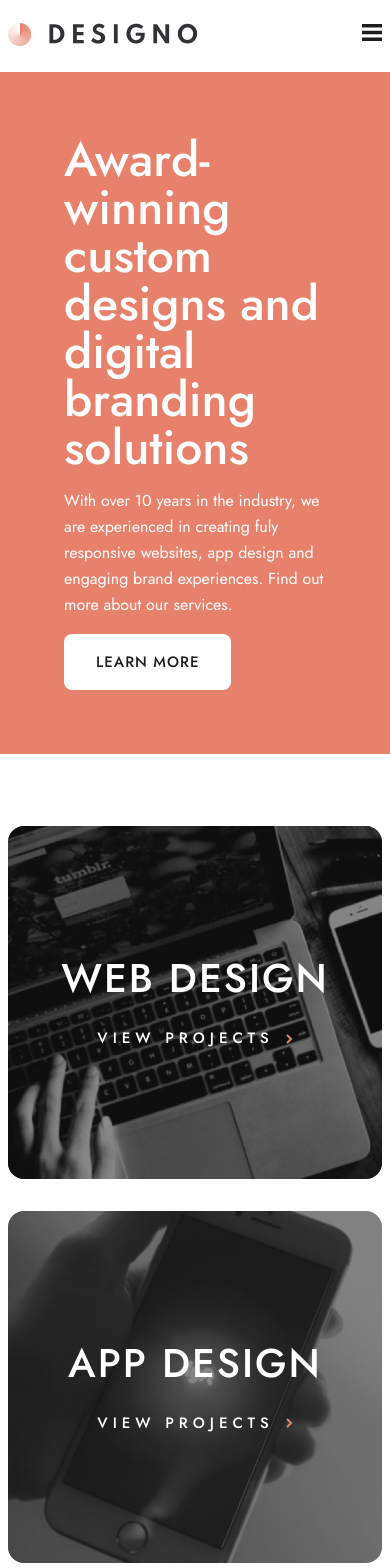
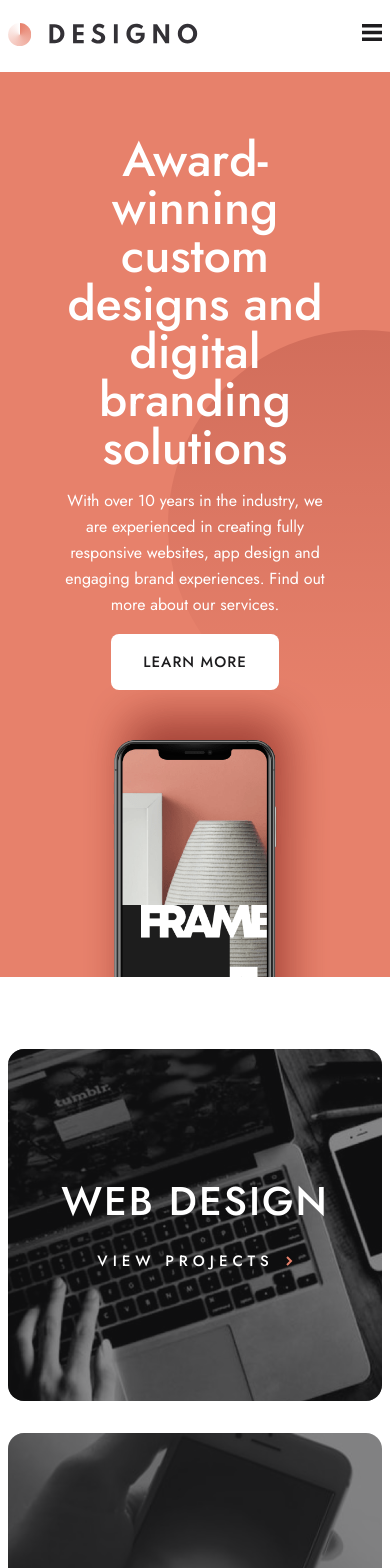
Before and after one commit to ngiles1/designo, a Next.js app: page / in a window 390 px wide. Shown: the top 1568 px of the page. Built offline with nearby package versions, Linux system fonts and the light colour scheme.

Commit message:
Build out home hero section with responsive layout and imagery
Add background pattern and phone images to the hero, restructure it
into a flex layout for mobile/tablet/desktop, and fix a typo in the
supporting copy.

```diff
--- a/src/app/page.tsx
+++ b/src/app/page.tsx
@@ -7,7 +7,23 @@ import LinkButton from "./_components/link-button";
 export default function Home() {
   return (
     <div>
-      <section className="text-white bg-peach sm:rounded-2xl p-16 mb-18">
+      <section className={clsx(
+        "text-white",
+        "bg-peach",
+        "flex",
+        "flex-col",
+        "lg:flex-row",
+        "justify-center",
+        "lg:justify-start",
+        "items-center",
+        "lg:h-156",
+        "p-16",
+        "mb-18",
+        "sm:rounded-2xl",
+        "overflow-hidden",
+        "relative"
+      )}>
+        <div className="text-center lg:text-left z-1">
           <h1
             className={clsx(
               "font-medium",
@@ -19,12 +35,48 @@ export default function Home() {
           >
             Award-winning custom designs and digital branding solutions
           </h1>
-        <p className="leading-[1.625] max-w-[28rem] mb-4">
+          <p className="leading-[1.625] max-w-[28rem] max-lg:mx-auto mb-4">
             With over 10 years in the industry, we are experienced in creating
-          fuly responsive websites, app design and engaging brand experiences.
-          Find out more about our services.
+            fully responsive websites, app design and engaging brand
+            experiences. Find out more about our services.
           </p>
           <LinkButton href="/">Learn more</LinkButton>
+        </div>
+        <img
+          src="/assets/home/desktop/bg-pattern-hero-home.svg"
+          width="496"
+          height="495"
+          alt=""
+          className={clsx(
+            "absolute",
+            "-right-42",
+            "sm:-right-12",
+            "lg:w-192",
+            "lg:right-0",
+            "lg:top-12"
+          )}
+        />
+        <img
+          src="/assets/home/desktop/image-hero-phone.png"
+          width="624"
+          height="913"
+          alt="Phone"
+          className={clsx(
+            "w-[360px]",
+            "sm:w-[720px]",
+            "min-w-[360px]",
+            "lg:absolute",
+            "lg:bottom-0",
+            "lg:left-1/2",
+            "lg:-translate-x-24",
+            "lg:top-0",
+            "lg:right-0",
+            "-mt-12",
+            "-mb-64",
+            "sm:-mb-92",
+            "pointer-events-none"
+          )}
+        />
       </section>
 
       <section
```
Lines whose indentation alone changed are shown as unchanged.
